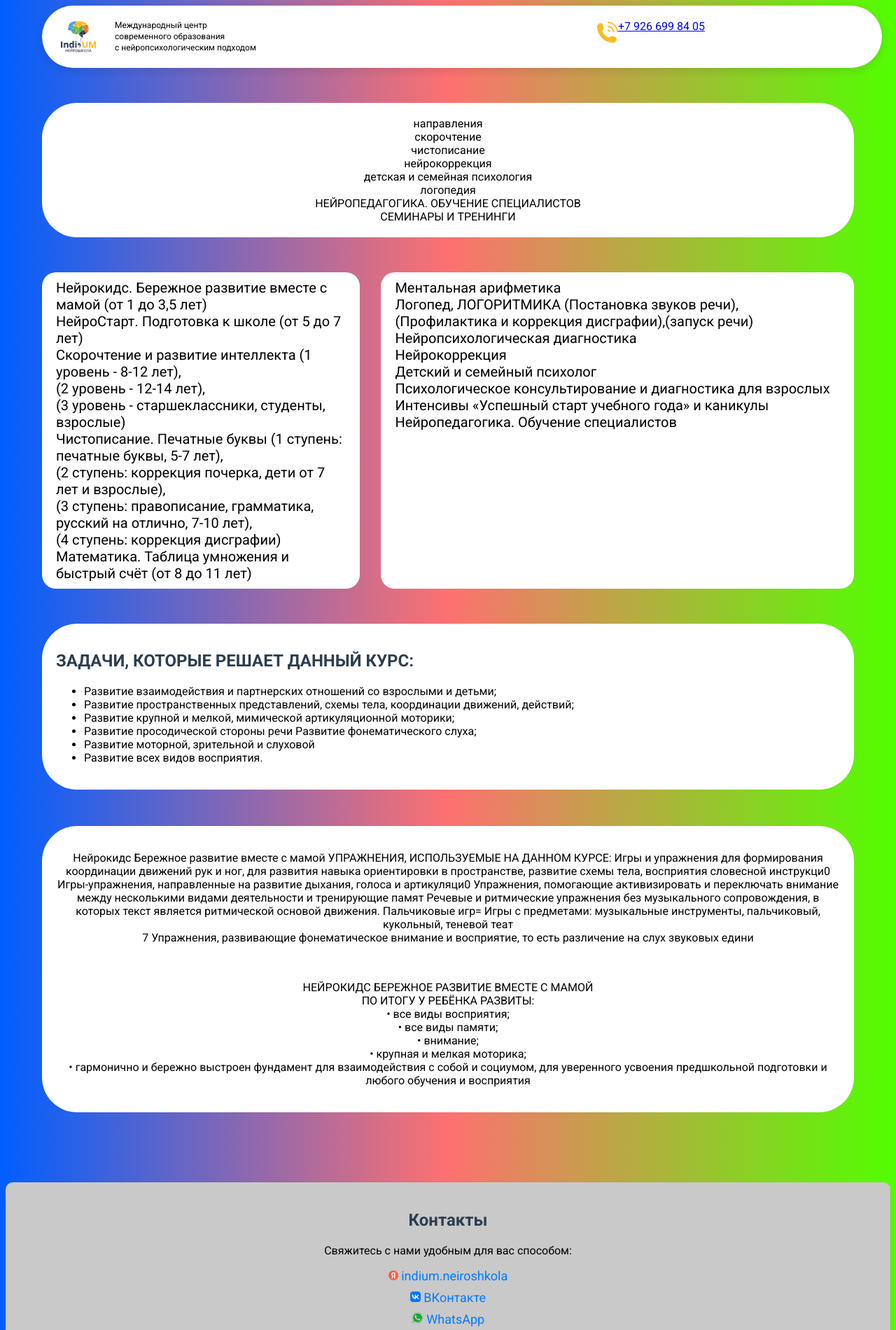
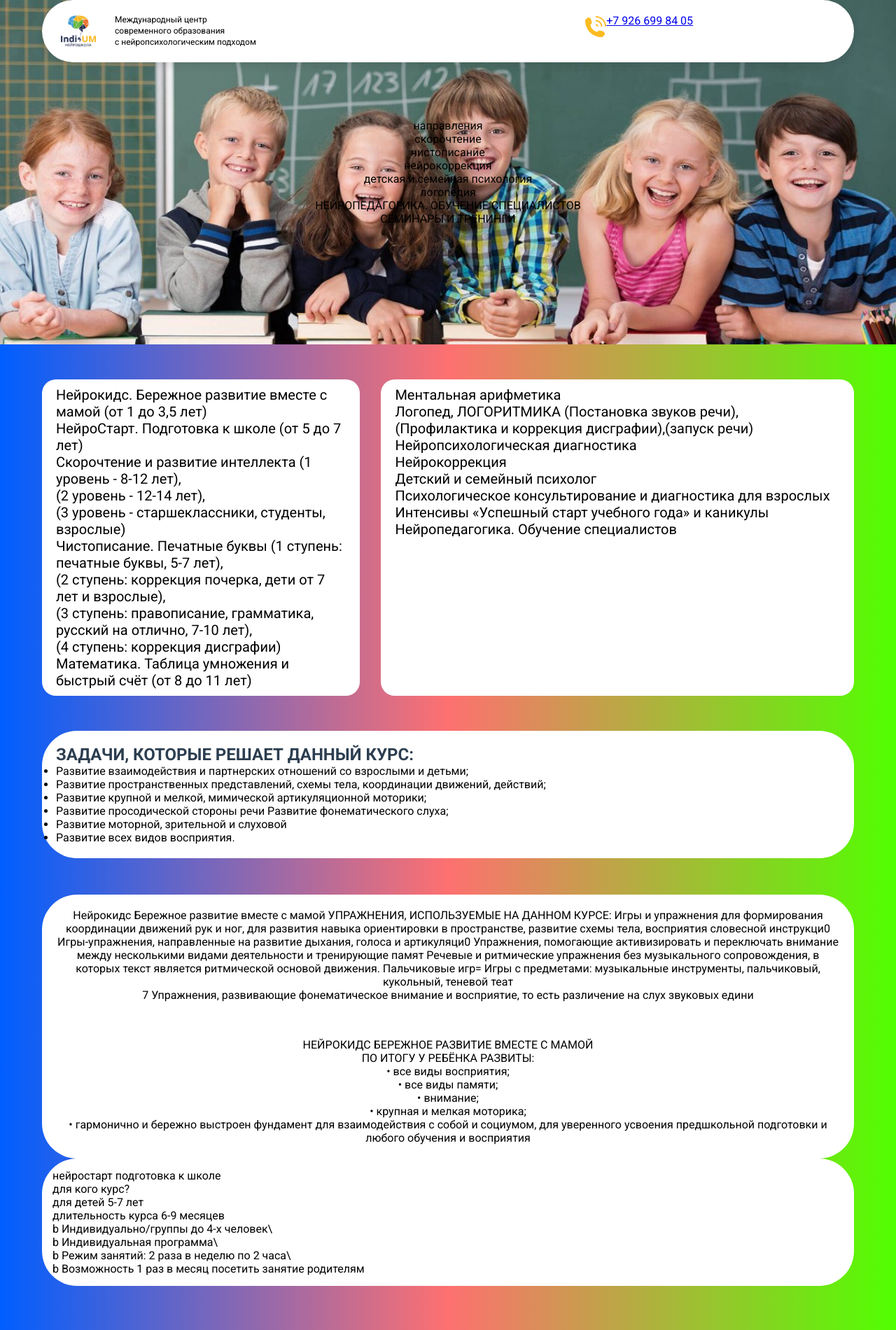
Before and after one commit to BrashyPopcorn46/indium, a plain HTML site: page index.html in a window 1280 px wide. Shown: the top 1900 px of the page at 70% size. Drawn offline with Linux system fonts and the light colour scheme.

Commit message:
на гаити

```diff
--- a/index.html
+++ b/index.html
@@ -14,6 +14,10 @@
 
 
 <body class="fon_saita">
+
+
+
+
 
     <header class="header">
         <div class="container">
@@ -165,6 +169,25 @@
         </div>
 
     </section>
+    <section class="neiro-start">
+        <div class="container">
+        <div class="neiro-start__wrapper">
+        <p class="neiro__start">
+            нейростарт
+            подготовка к школе <br>
+            для кого курс? <br>
+            для детей 5-7 лет <br>
+            длительность курса
+            6-9 месяцев <br>
+            b Индивидуально/группы до 4-х человек\ <br>
+            b Индивидуальная программа\ <br>
+            b Режим занятий: 2 раза в неделю по 2 часа\ <br>
+            b Возможность 1 раз в месяц посетить занятие родителям <br>
+
+        </p>
+        </div>
+    </div>
+    </section>
 
 
     <!-- ДО СИХ -->
--- a/style.css
+++ b/style.css
@@ -1,4 +1,10 @@
 /* номер стори 31 */
+
+*{
+    box-sizing: border-box;
+    margin: 0;
+    padding: 0;
+}
 
 body{
     background-color: #ffffff;
@@ -11,14 +17,19 @@ background: linear-gradient(90deg, rgba(0, 94, 255, 1) 0%, rgba(253, 29, 29, 0.6
 }
 .wrapper__direction{
     text-align: center;
-    background-color: #fff;
     padding: 20px;
     border-radius: 50px;
-
-
+}
+.neiro__start{
+    text-align: left;
+    background-color: #fff;
+    padding: 15px;
+    border-radius: 50px;
+    margin-bottom: 5px;
+}
+.neiro-start__wrapper{
 
 }
-
 .razvitie{
     margin-top: 52px;
     text-align: center;
@@ -34,8 +45,10 @@ background: linear-gradient(90deg, rgba(0, 94, 255, 1) 0%, rgba(253, 29, 29, 0.6
     border-radius: 50px;
 }
 .header{
-    margin-bottom: 50px;
+    position: fixed;
+    width: 100%;
 }
+
 .text1{
     text-align: center;
 }
@@ -103,6 +116,10 @@ img{
 
 .direction{
     text-align: center;
+    padding-top: 150px;
+
+    background: url("/bg.jpg") center center / cover no-repeat;
+    padding-bottom: 150px;
 }
 
 .direction__image{
```
Also changed, not shown: bg.jpg (added), chel_s_lampoi.png (added), 1 other file.
